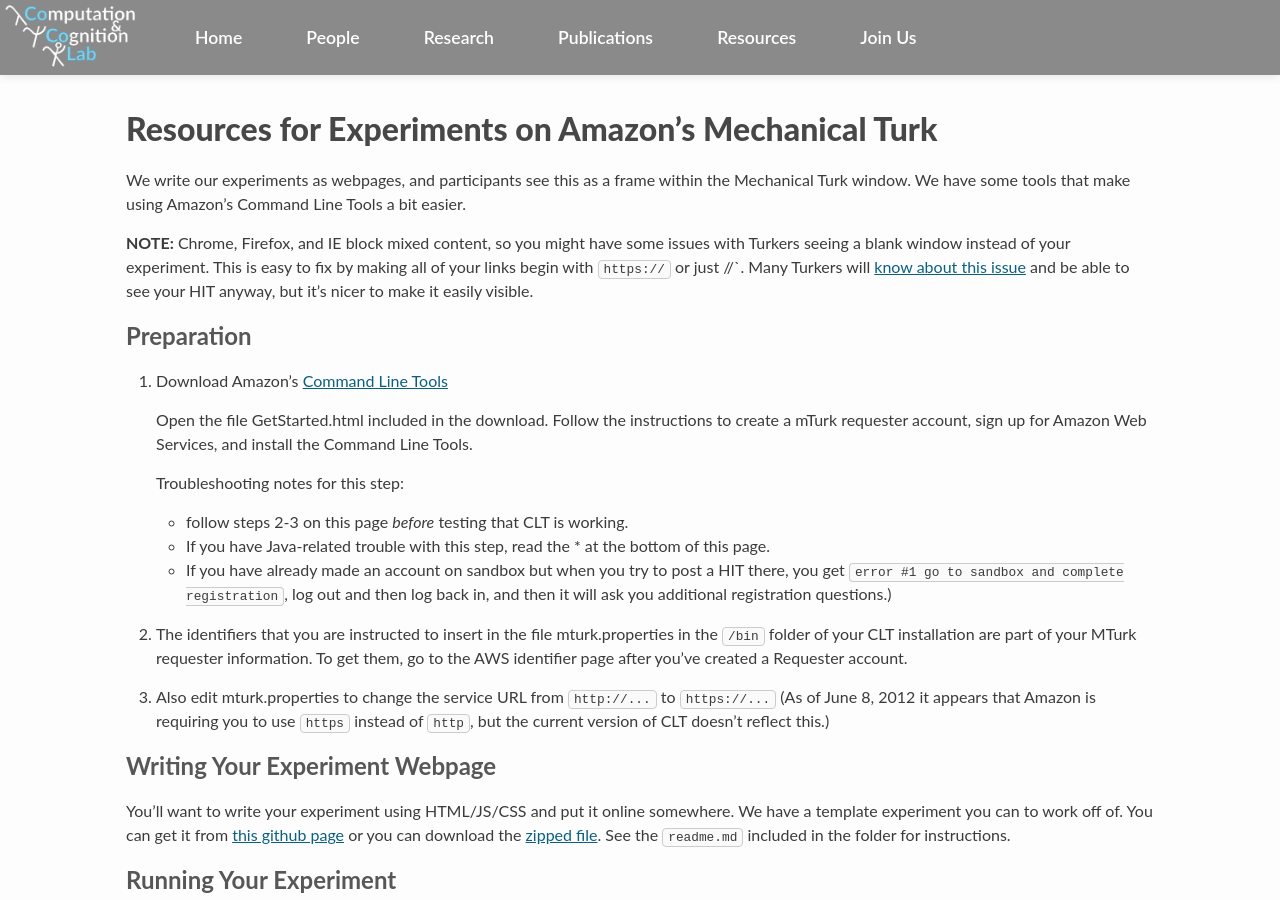
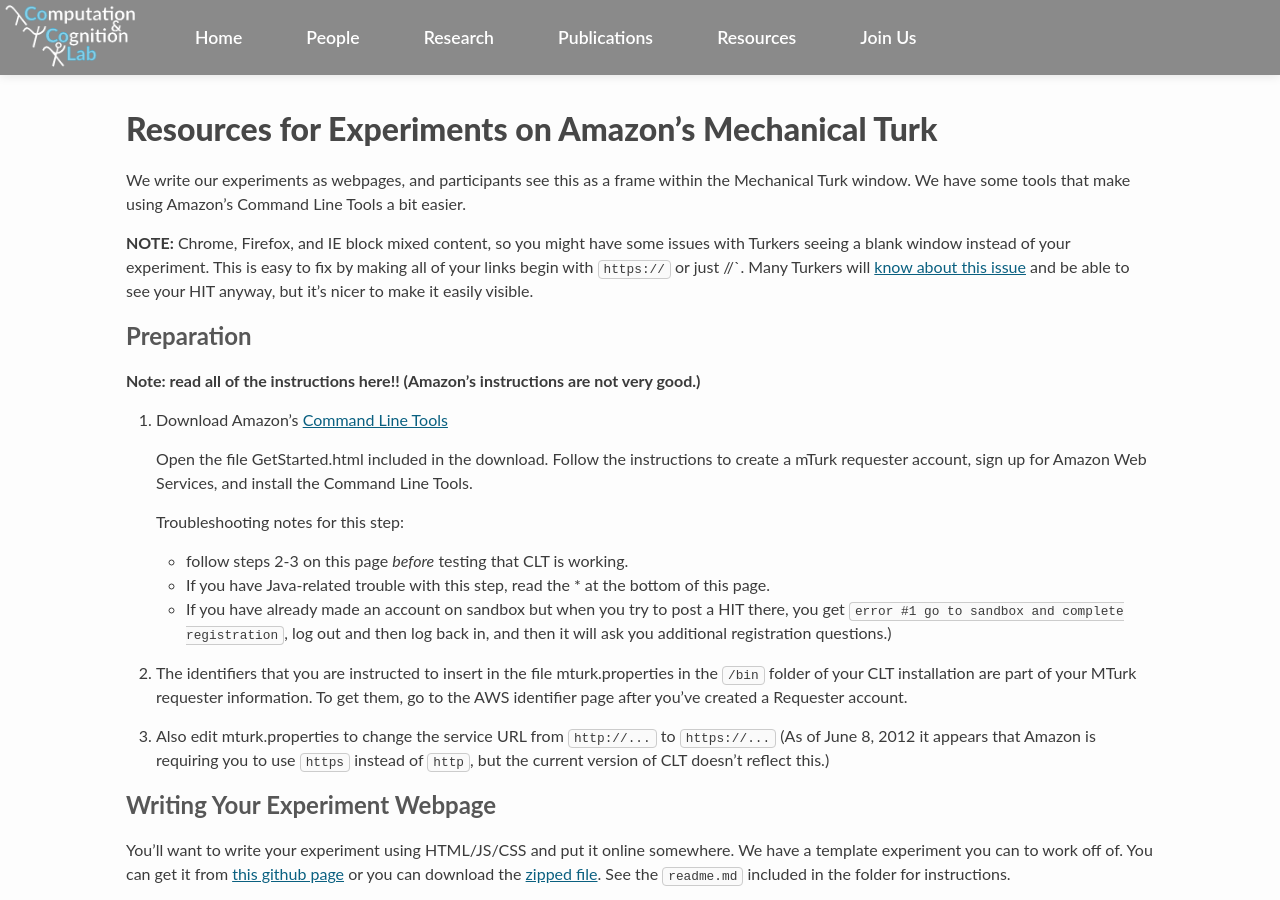
Before and after one commit to stanford-cocolab/cocolab.stanford.edu, a Jekyll site: the page built from mturk-tools.md, in a window 1280 px wide and 900 px high. Built offline with Jekyll 4.4.1, drawn with Linux system fonts in a browser that asks for light colours; Markdown is read by kramdown in place of the engine named in the settings.

Commit message:
warning note for amazon tools

```diff
--- a/mturk-tools.md
+++ b/mturk-tools.md
@@ -10,6 +10,8 @@
 **NOTE:** Chrome, Firefox, and IE block mixed content, so you might have some issues with Turkers seeing a blank window instead of your experiment. This is easy to fix by making all of your links begin with `https://` or just //`. Many Turkers will [know about this issue](//mturkforum.com/showthread.php?10046-problem-with-hits) and be able to see your HIT anyway, but it's nicer to make it easily visible.
 
 ## Preparation
+
+**Note: read all of the instructions here!! (Amazon's instructions are not very good.)**
 
 1.  Download Amazon's [Command Line Tools](//aws.amazon.com/developertools/Amazon-Mechanical-Turk/694)
 
```
